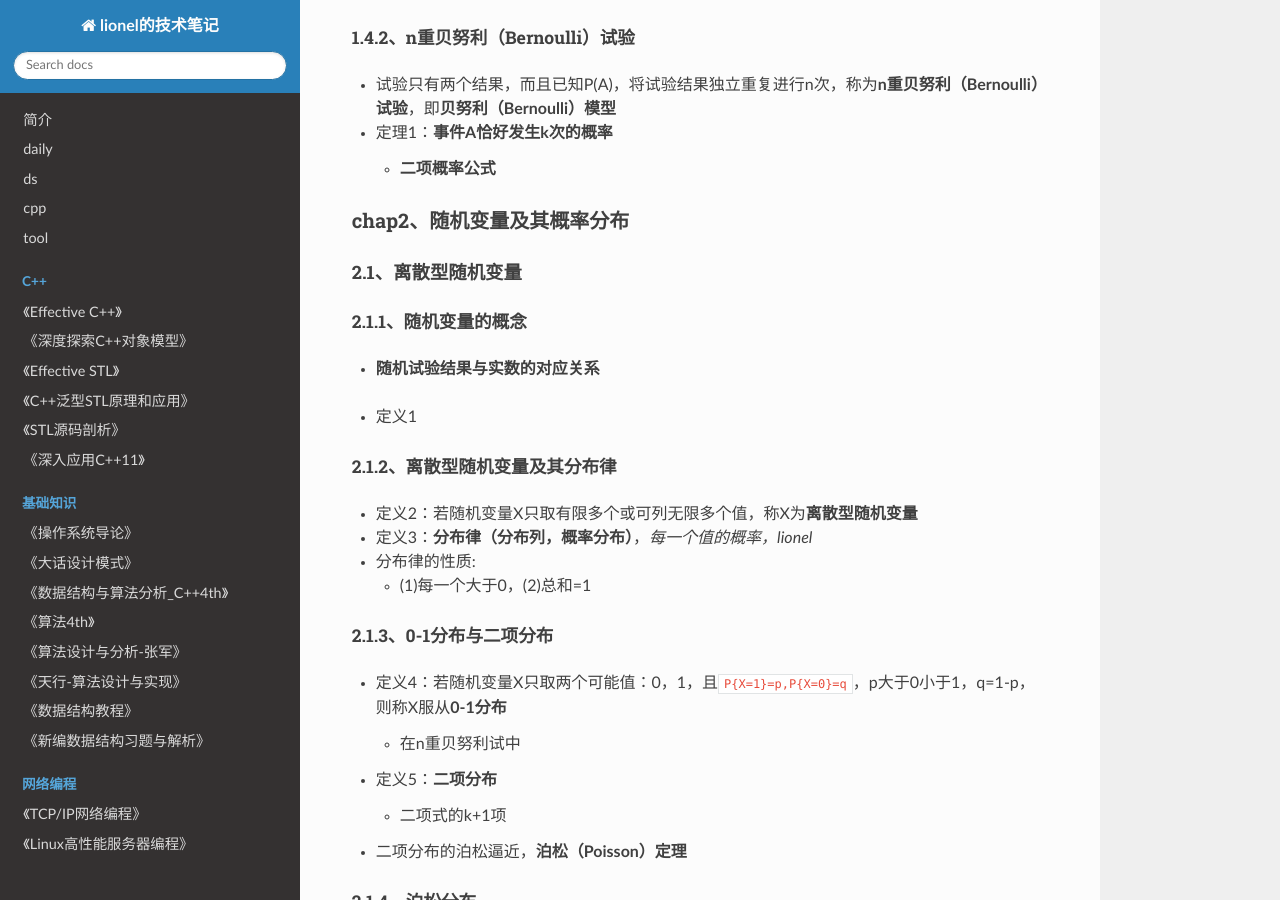
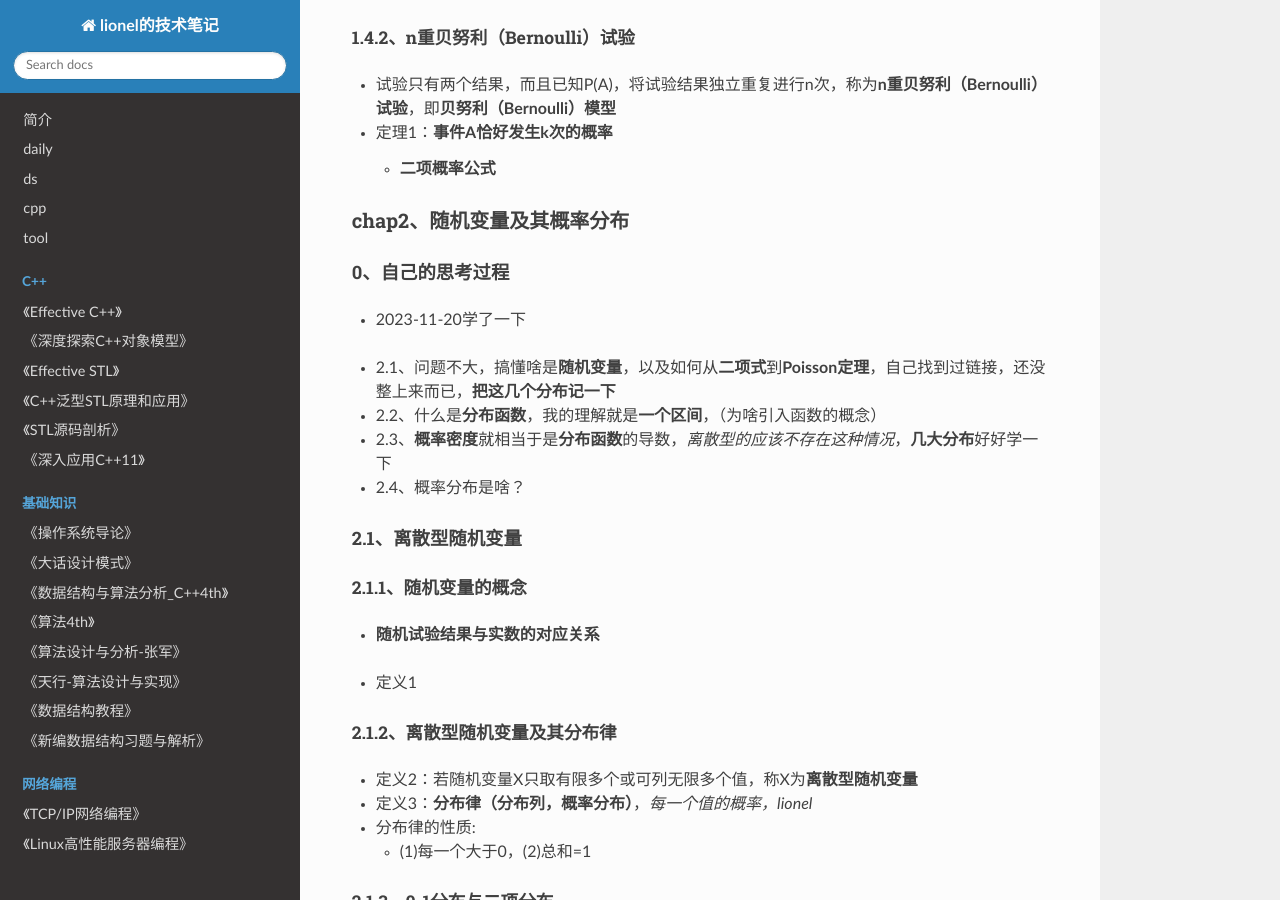
Before and after one commit to wolflion/booknotes, an MkDocs documentation site: the page built from docs/95selfStudy/概率论与数理统计.md, in a window 1280 px wide and 900 px high, scrolled down 2531 px. Built offline with MkDocs 1.6.1, drawn with Linux system fonts in a browser that asks for light colours; nearby versions of some CDN libraries; formulas are drawn with MathJax 3.

Commit message:
Update 概率论与数理统计.md

```diff
--- a/docs/95selfStudy/概率论与数理统计.md
+++ b/docs/95selfStudy/概率论与数理统计.md
@@ -102,6 +102,15 @@
   + **二项概率公式**
 
 ### chap2、随机变量及其概率分布
+
+#### 0、自己的思考过程
+
++ 2023-11-20学了一下
+
++ 2.1、问题不大，搞懂啥是**随机变量**，以及如何从**二项式**到**Poisson定理**，自己找到过链接，还没整上来而已，**把这几个分布记一下**
++ 2.2、什么是**分布函数**，我的理解就是**一个区间**，（为啥引入函数的概念）
++ 2.3、**概率密度**就相当于是**分布函数**的导数，*离散型的应该不存在这种情况*，**几大分布**好好学一下
++ 2.4、概率分布是啥？
 
 #### 2.1、离散型随机变量
 
```
